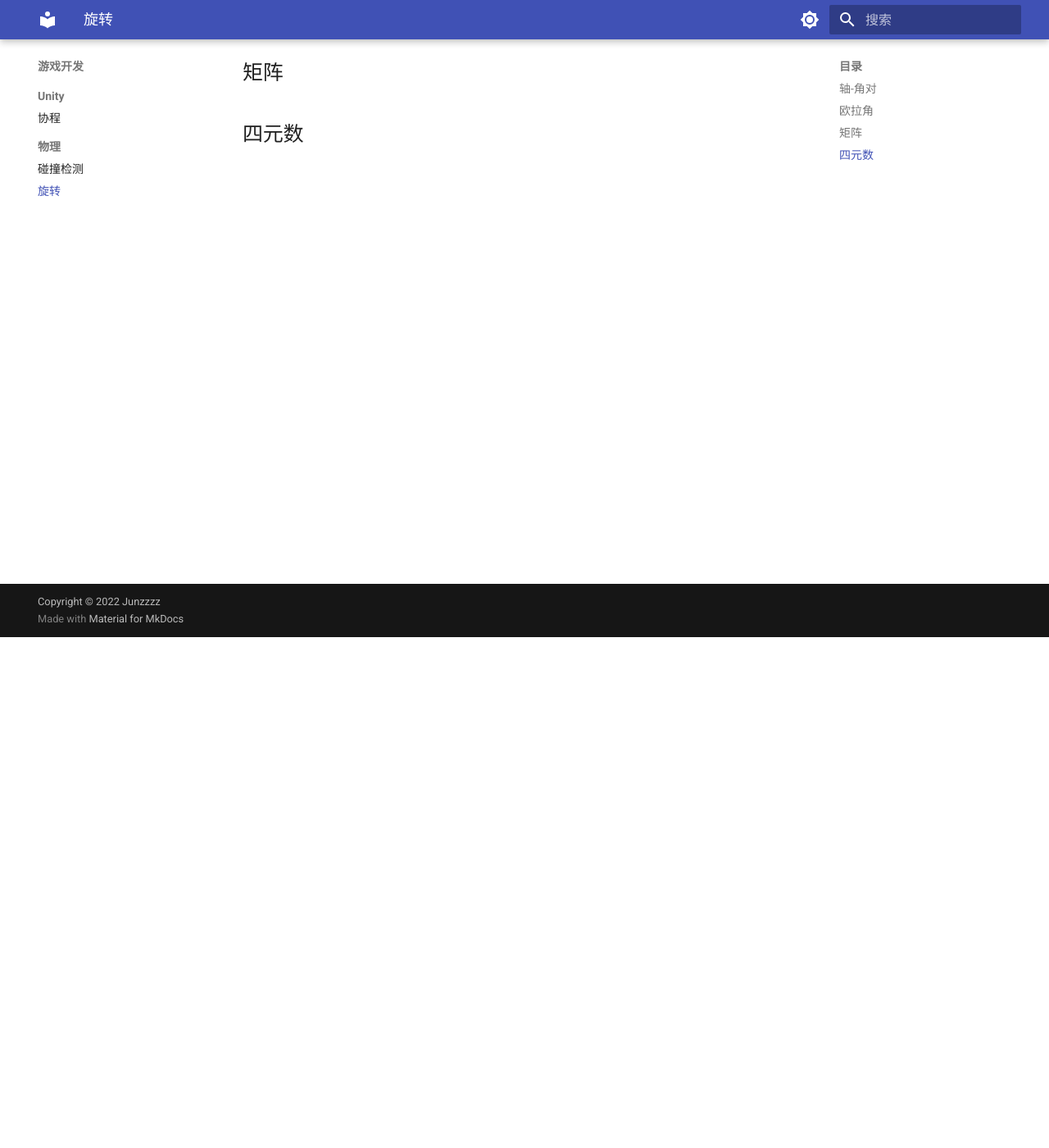
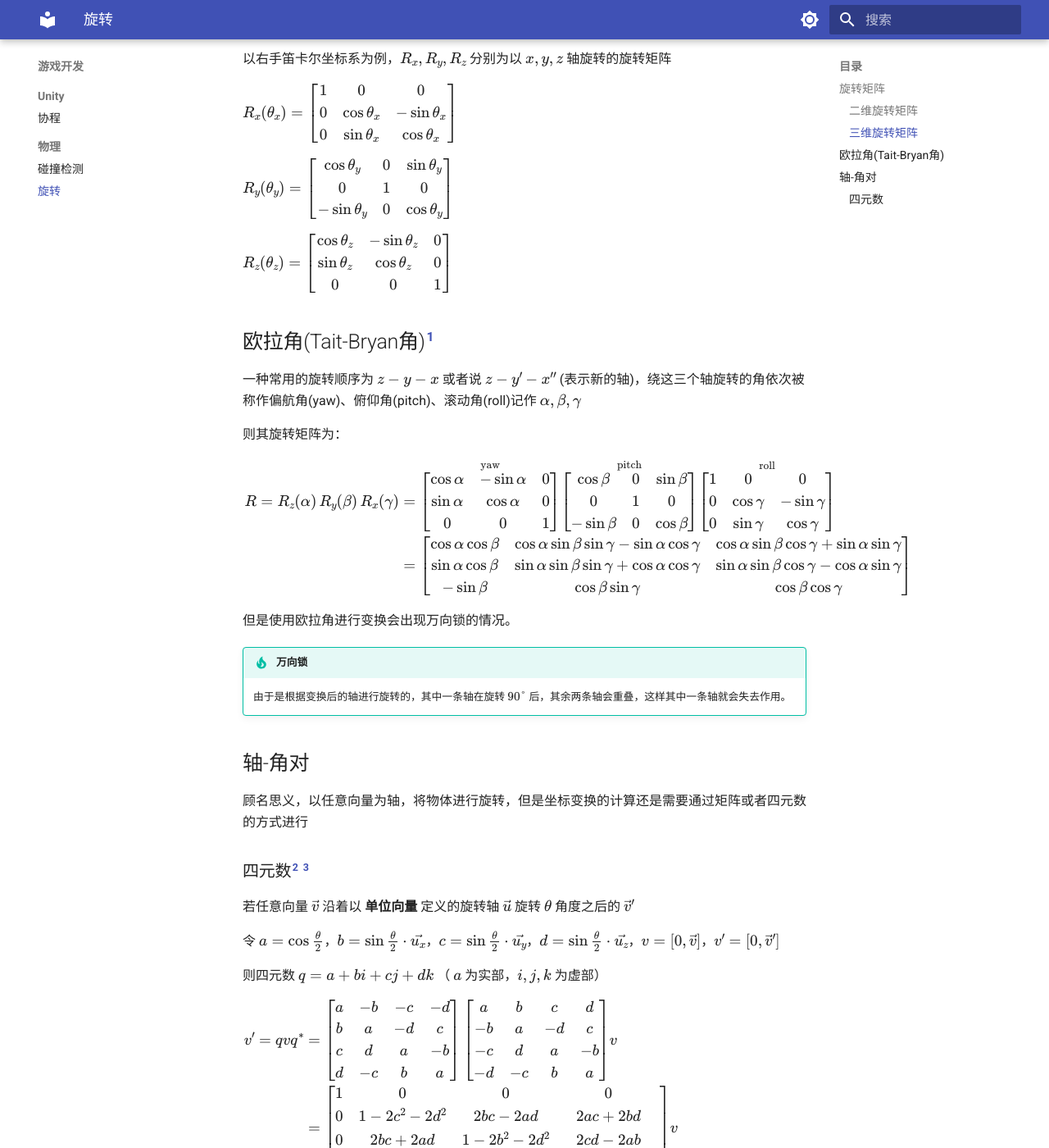
Before and after one commit to Junzzzz/study-docs, an MkDocs documentation site: the page built from docs/game/physics/rotation.md, in a window 1280 px wide and 1400 px high, scrolled down 623 px. Shown: the whole window at 82% size. Built offline with MkDocs 1.6.1 and Material for MkDocs 9.7.7, drawn with Linux system fonts in a browser that asks for light colours; some of the changed text lies outside the part shown.

Commit message:
完善物体旋转

```diff
--- a/docs/game/physics/rotation.md
+++ b/docs/game/physics/rotation.md
@@ -1,21 +1,105 @@
 # 物体旋转
 
-这里介绍四种旋转方式，理解难易程度由低到高：
+在游戏中对物体进行旋转时，只需要将旋转矩阵与其所有的顶点向量相乘，就可以得到所有变换后的顶点坐标了
 
- - 轴-角对
- - 欧拉角
- - 矩阵
- - 四元数
+## 旋转矩阵
+
+一行公式即可理解：$R\cdot\vec{v}=\vec{v}'$
+
+其中，$R$ 为旋转矩阵，$\vec{v}$ 为初始向量，$\vec{v}'$ 为变换后向量
+
+### 二维旋转矩阵
+
+以逆时针旋转角度 $\theta$ 作为正角，旋转矩阵为：
+
+$M(\theta) =  \begin{bmatrix}  \cos \theta & -\sin \theta \\  \sin \theta & \cos \theta \end{bmatrix}$
+
+### 三维旋转矩阵
+
+以右手笛卡尔坐标系为例，$R_x,R_y,R_z$ 分别为以 $x,y,z$ 轴旋转的旋转矩阵
+
+$R_x(\theta_x) =  \begin{bmatrix}  1 & 0 & 0 \\  0 & \cos \theta_x & -\sin \theta_x \\  0 & \sin \theta_x & \cos \theta_x \end{bmatrix}$
+
+$R_y(\theta_y) =  \begin{bmatrix} \cos \theta_y & 0 & \sin \theta_y \\ 0 & 1 & 0 \\ -\sin \theta_y & 0 & \cos \theta_y \end{bmatrix}$
+
+$R_z(\theta_z) =  \begin{bmatrix} \cos \theta_z & -\sin \theta_z & 0 \\ \sin \theta_z & \cos \theta_z & 0 \\ 0 & 0 & 1 \end{bmatrix}$
+
+## 欧拉角(Tait-Bryan角)[^1]
+
+一种常用的旋转顺序为 $z-y-x$ 或者说 $z-y'-x''$ (表示新的轴)，绕这三个轴旋转的角依次被称作偏航角(yaw)、俯仰角(pitch)、滚动角(roll)记作 $\alpha,\beta,\gamma$
+
+则其旋转矩阵为：
+
+${\displaystyle{\begin{aligned}
+R=R_{z}(\alpha)\,R_{y}(\beta)\,R_{x}(\gamma)&={\overset {\text{yaw}}{\begin{bmatrix}\cos \alpha &-\sin \alpha &0\\\sin \alpha &\cos \alpha &0\\0&0&1\\\end{bmatrix}}}{\overset {\text{pitch}}{\begin{bmatrix}\cos \beta &0&\sin \beta \\0&1&0\\-\sin \beta &0&\cos \beta \\\end{bmatrix}}}{\overset {\text{roll}}{\begin{bmatrix}1&0&0\\0&\cos \gamma &-\sin \gamma \\0&\sin \gamma &\cos \gamma \\\end{bmatrix}}}\\&={\begin{bmatrix}\cos \alpha \cos \beta &\cos \alpha \sin \beta \sin \gamma -\sin \alpha \cos \gamma &\cos \alpha \sin \beta \cos \gamma +\sin \alpha \sin \gamma \\\sin \alpha \cos \beta &\sin \alpha \sin \beta \sin \gamma +\cos \alpha \cos \gamma &\sin \alpha \sin \beta \cos \gamma -\cos \alpha \sin \gamma \\-\sin \beta &\cos \beta \sin \gamma &\cos \beta \cos \gamma \\
+\end{bmatrix}}
+\end{aligned}}}$
+
+但是使用欧拉角进行变换会出现万向锁的情况。
+
+!!! tip "万向锁"
+
+    由于是根据变换后的轴进行旋转的，其中一条轴在旋转 $90°$ 后，其余两条轴会重叠，这样其中一条轴就会失去作用。
 
 ## 轴-角对
 
-这应该是最好理解的一种旋转方式，顾名思义，以向量 $(x,y,z)$ 为轴，$θ$ 为旋转角度，将物体进行旋转
+顾名思义，以任意向量为轴，将物体进行旋转，但是坐标变换的计算还是需要通过矩阵或者四元数的方式进行
 
-## 欧拉角
+### 四元数[^2] [^3]
 
-在物体上建立空间直角坐标系，分别以 $x,y,z$ 三条坐标轴进行旋转
+若任意向量 $\vec{v}$ 沿着以 **单位向量** 定义的旋转轴 $\vec{u}$ 旋转 $\theta$ 角度之后的 $\vec{v}'$
 
-## 矩阵
+令 $a = \cos \frac {\theta}{2}$，$b = \sin \frac{\theta}{2} \cdot \vec{u_x}$，$c = \sin \frac{\theta}{2} \cdot \vec{u_y}$，$d = \sin \frac{\theta}{2} \cdot \vec{u_z}$，$v=[0, \vec{v}]$，$v'=[0,\vec{v}']$
 
+则四元数 $q = a + bi + cj + dk$ （ $a$ 为实部，$i,j,k$ 为虚部）
 
-## 四元数
+${\displaystyle{\begin{aligned}
+v' = qvq^* &= \begin{bmatrix}
+a & -b & -c & -d \\
+b & a & -d & c \\
+c & d & a & -b \\
+d & -c & b & a
+\end{bmatrix}
+\begin{bmatrix}
+a & b & c & d \\
+-b & a & -d & c \\
+-c & d & a & -b \\
+-d & -c & b & a
+\end{bmatrix}
+v\\
+&=\begin{bmatrix}
+1 & 0 & 0 & 0 \\
+0 & 1 - 2c^2 - 2d^2 & 2bc - 2ad & 2ac + 2bd \\
+0 & 2bc + 2ad & 1 - 2b^2 - 2d^2 & 2cd - 2ab \\
+0 & 2bd - 2ac & 2ab + 2cd & 1 - 2b^2 - 2c^2
+\end{bmatrix}v
+\end{aligned}}}$
+
+化简得：
+
+${\displaystyle{\begin{aligned}
+\vec{v}' = \begin{bmatrix}
+1 - 2c^2 - 2d^2 & 2bc - 2ad & 2ac + 2bd \\
+2bc + 2ad & 1 - 2b^2 - 2d^2 & 2cd - 2ab \\
+2bd - 2ac & 2ab + 2cd & 1 - 2b^2 - 2c^2
+\end{bmatrix} \vec{v}
+\end{aligned}}}$
+
+这样就得到了 **轴-角对** 的旋转矩阵
+
+不过在实际应用中，直接使用四元数与三维向量转换成的纯四元数相乘即可，使用旋转矩阵运算效率并不高
+
+同时，对于四元数特性，可以比较容易的对四元数进行插值，且不会出现万向锁的问题
+
+!!! summary "总结"
+
+    1. 简单的来说，上述中的四元数 $q$ 可以理解成一个变换函数，作用就是对向量进行旋转。
+    2. 四元数不能简单的看作四维向量，像交换律之类的只能在特定条件才满足。
+    3. 感觉不理解问题也不大，开发游戏过程中会调API就行。
+
+[^1]:
+    [Wiki-旋转矩阵](https://en.wikipedia.org/wiki/Rotation_matrix)
+[^2]:
+    [Wiki-四元数](https://en.wikipedia.org/wiki/Quaternion)
+[^3]:
+    [krasjet-四元数与三维旋转](https://krasjet.github.io/quaternion/quaternion.pdf)（强烈推荐）
```
